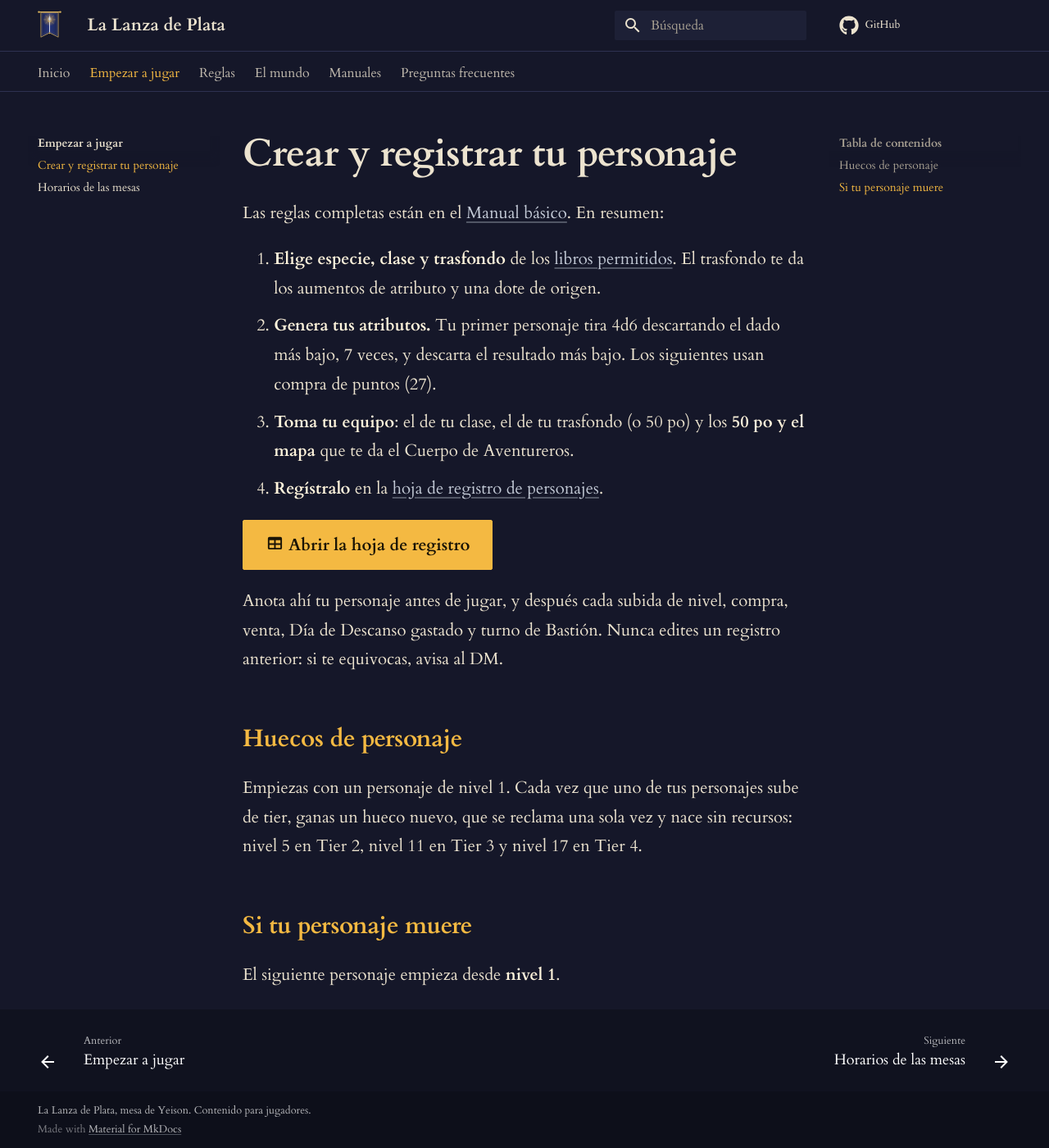
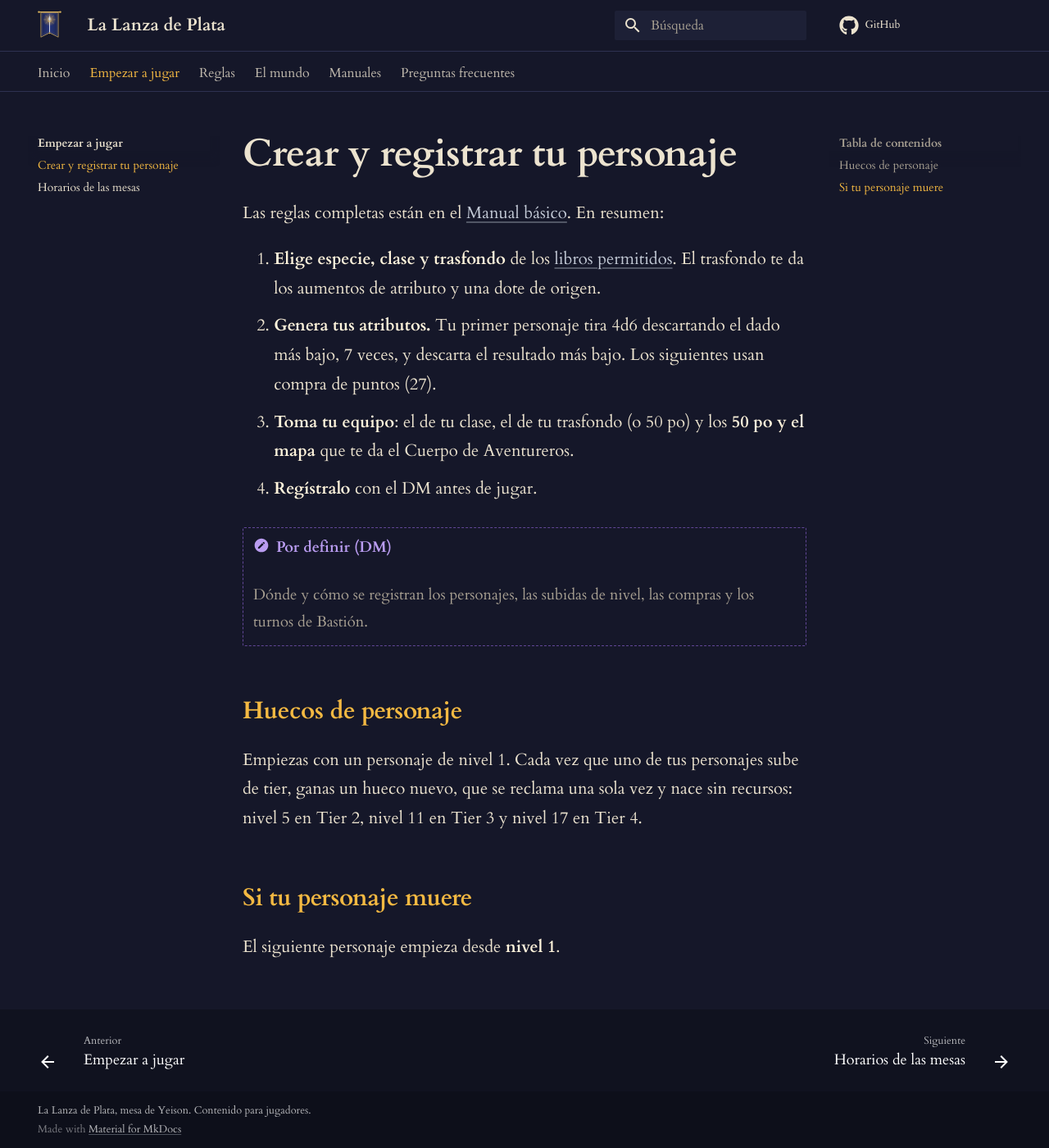
Before and after one commit to MagicFlee-hue/lanza-de-plata, an MkDocs documentation site: the page built from docs/empezar/personaje.md, in a window 1280 px wide and 1400 px high. Shown: the whole window at 82% size. Built offline with MkDocs 1.6.1 and Material for MkDocs 9.7.7, drawn with Linux system fonts in a browser that asks for light colours; comment, search, counter and statistics services are not loaded.

Commit message:
Update personaje.md

```diff
--- a/docs/empezar/personaje.md
+++ b/docs/empezar/personaje.md
@@ -5,11 +5,10 @@ Las reglas completas están en el [Manual básico](../documentos/manual-basico.m
 1. **Elige especie, clase y trasfondo** de los [libros permitidos](../documentos/manual-basico.md#1-libros-permitidos). El trasfondo te da los aumentos de atributo y una dote de origen.
 2. **Genera tus atributos.** Tu primer personaje tira 4d6 descartando el dado más bajo, 7 veces, y descarta el resultado más bajo. Los siguientes usan compra de puntos (27).
 3. **Toma tu equipo**: el de tu clase, el de tu trasfondo (o 50 po) y los **50 po y el mapa** que te da el Cuerpo de Aventureros.
-4. **Regístralo** en la [hoja de registro de personajes](https://docs.google.com/spreadsheets/d/1QzgLjxXs5M-6_O-IhiIEr9-S-Lg3La-x/edit?gid=554051115#gid=554051115).
+4. **Regístralo** con el DM antes de jugar.
 
-[:material-table: Abrir la hoja de registro](https://docs.google.com/spreadsheets/d/1QzgLjxXs5M-6_O-IhiIEr9-S-Lg3La-x/edit?gid=554051115#gid=554051115){ .md-button .md-button--primary target="_blank" rel="noopener" }
-
-Anota ahí tu personaje antes de jugar, y después cada subida de nivel, compra, venta, Día de Descanso gastado y turno de Bastión. Nunca edites un registro anterior: si te equivocas, avisa al DM.
+!!! pendiente "Por definir (DM)"
+    Dónde y cómo se registran los personajes, las subidas de nivel, las compras y los turnos de Bastión.
 
 ## Huecos de personaje
 
```
